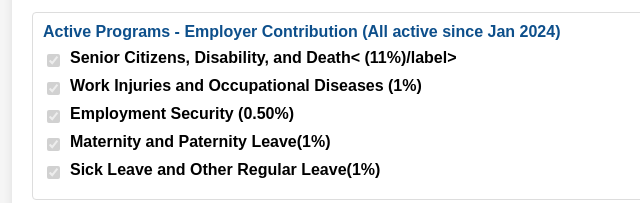
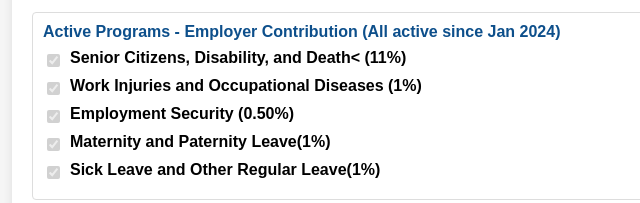
Before and after one commit to foxoman/spf-calc, a plain HTML site: page index.html in a window 1280 px wide. Both pictures are taken after a click on the button "Omani Employee". Shown: the part 303-506 px from the top of the page, 228-868 px from the left. Drawn offline with Linux system fonts and the light colour scheme.

Commit message:
Update index.html

```diff
--- a/index.html
+++ b/index.html
@@ -194,7 +194,7 @@
             <div class="section-title">Active Programs  - Employer Contribution (All active since Jan 2024)</div>
             <div class="checkbox-container">
                 <input type="checkbox" id="omaniSeniorCitizens" checked disabled>
-                <label for="omaniSeniorCitizens">Senior Citizens, Disability, and Death< (11%)/label>
+                <label for="omaniSeniorCitizens">Senior Citizens, Disability, and Death< (11%)</label>
             </div>
 
             <div class="checkbox-container">
```
